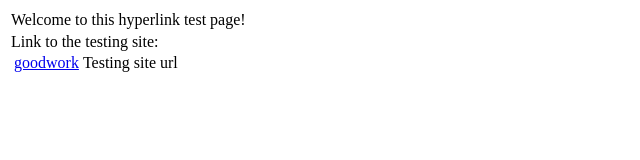
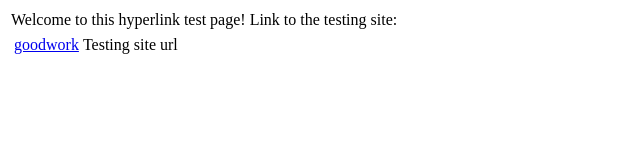
Before and after one commit to Konikoko/Konikoko.github.io, a plain HTML site: page index.html in a window 1280 px wide. Shown: the whole page, without its empty margins (0-640 px from the left). Drawn offline with Linux system fonts and the light colour scheme.

Commit message:
Removed the title for the table

```diff
--- a/index.html
+++ b/index.html
@@ -1,6 +1,6 @@
 <table>
-  <tr><td>Welcome to this hyperlink test page!
-  <tr><td>Link to the testing site:
+  <tr><td>Welcome to this hyperlink test page! Link to the testing site:
+  <tr><td>
     <table>
       <tr><td><a href="goodwork.html">goodwork</a><td>Testing site url
     </table>
```
